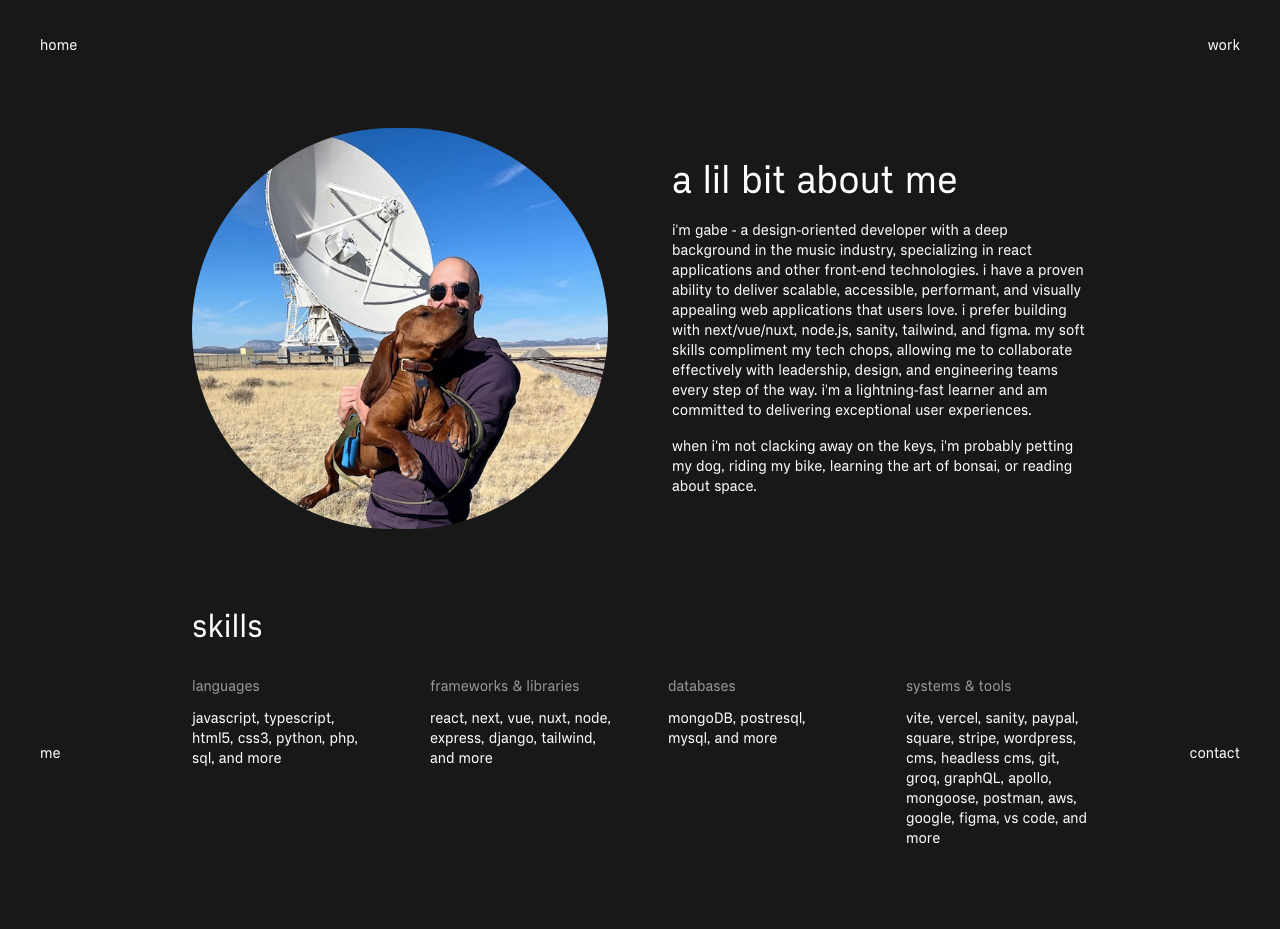
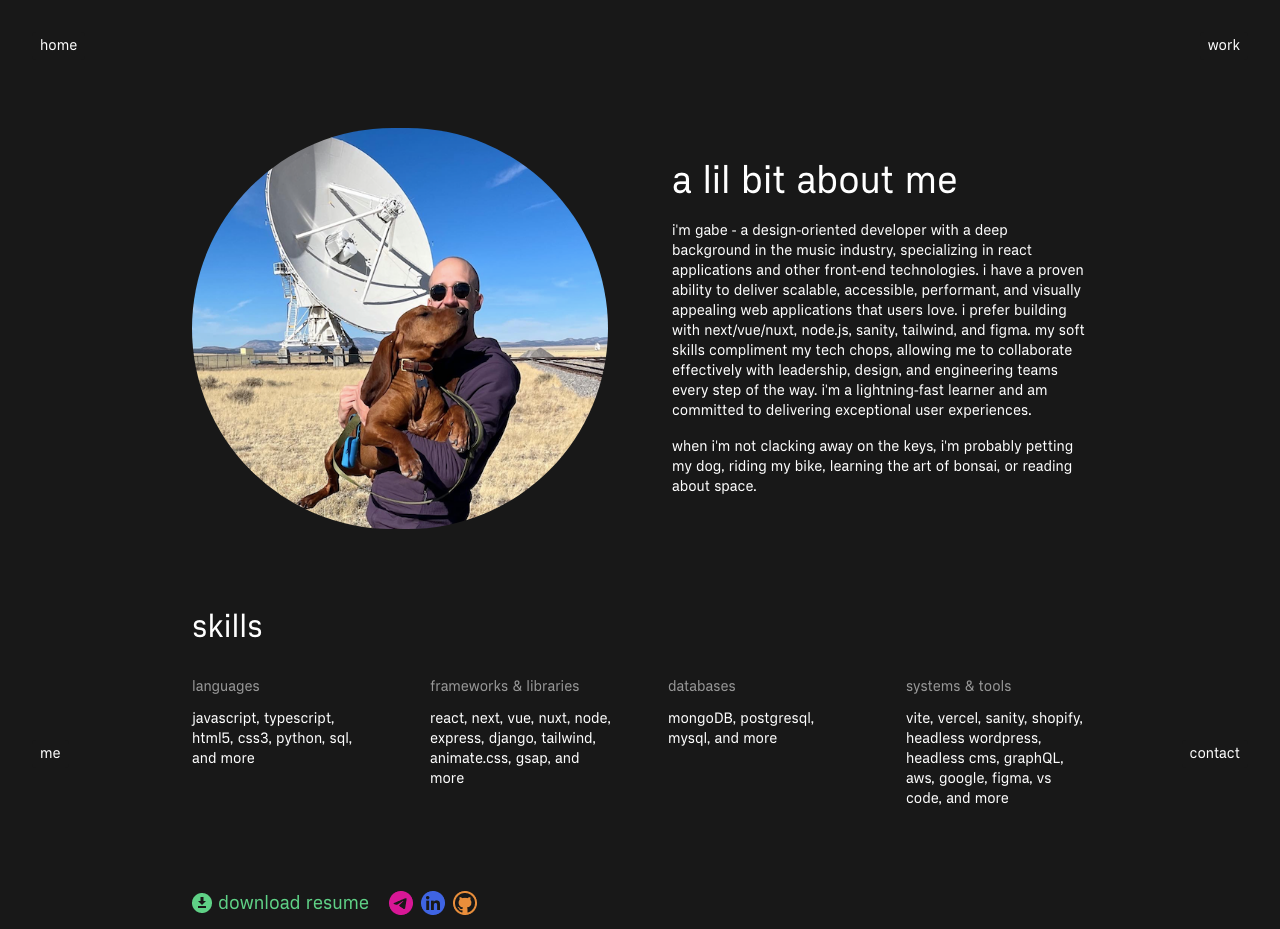
Before and after one commit to gabewolford/portfolio, a Next.js app: page /me in a window 1280 px wide. Shown: the top 929 px of the page. Built offline with nearby package versions, Linux system fonts and the light colour scheme.

Commit message:
updated skillz

```diff
--- a/src/app/me/page.tsx
+++ b/src/app/me/page.tsx
@@ -53,9 +53,7 @@
         <div className="show grid grid-cols-1 md:grid-cols-4 gap-2 md:gap-14">
           <div className="mb-10">
             <h5 className="text-dark-grey mb-3 hover:text-green">languages</h5>
-            <p>
-              javascript, typescript, html5, css3, python, php, sql, and more
-            </p>
+            <p>javascript, typescript, html5, css3, python, sql, and more</p>
           </div>
 
           <div className="mb-10">
@@ -63,13 +61,14 @@
               frameworks & libraries
             </h5>
             <p>
-              react, next, vue, nuxt, node, express, django, tailwind, and more
+              react, next, vue, nuxt, node, express, django, tailwind,
+              animate.css, gsap, and more
             </p>
           </div>
 
           <div className="mb-10">
             <h5 className="text-dark-grey mb-3 hover:text-pink">databases</h5>
-            <p>mongoDB, postresql, mysql, and more</p>
+            <p>mongoDB, postgresql, mysql, and more</p>
           </div>
 
           <div className="mb-20">
@@ -77,9 +76,8 @@
               systems & tools
             </h5>
             <p>
-              vite, vercel, sanity, paypal, square, stripe, wordpress, cms,
-              headless cms, git, groq, graphQL, apollo, mongoose, postman, aws,
-              google, figma, vs code, and more
+              vite, vercel, sanity, shopify, headless wordpress, headless cms,
+              graphQL, aws, google, figma, vs code, and more
             </p>
           </div>
         </div>
```
